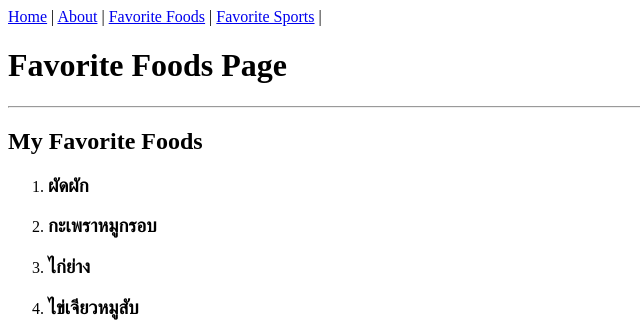
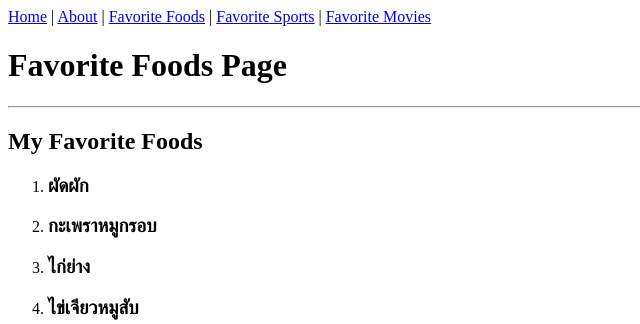
Before and after one commit to Dua555-maker/flask-template, a Flask app: page /favorite/foods in a window 1280 px wide. Shown: the top 324 px of the page, without its empty margins (0-640 px from the left). Run offline with Flask 3, Linux system fonts and the light colour scheme.

Commit message:
add favorite movies route

```diff
--- a/server.py
+++ b/server.py
@@ -30,3 +30,9 @@ def favorite_sports():
 def greeting(username):
     title = 'Welcome Page'
     return render_template('welcome.html',title=title,username=username)
+
+@app.route('/favorite/movies')
+def favorite_movies():
+    title = 'Favorite Movies Page'
+    movies = ['13 ชม. ทหารลับแห่งเบนกาซี','ยุทธการดับจอมอหังการ์อินทรีเหล็ก','พยัคฆ์ร้าย ศูนย์ ศูนย์ ก๊าก สายลับกลับมาป่วน','วีรบุรุษสมรภูมิปาฏิหาริย์','วันปฐพีเดือด']
+    return render_template('fav_movies.html',title=title,movies=movies)
--- a/templates/layout.html
+++ b/templates/layout.html
@@ -10,6 +10,7 @@
   <a href="{{url_for('about')}}">About</a> |
   <a href="{{url_for('favorite_foods')}}">Favorite Foods</a> |
   <a href="{{url_for('favorite_sports')}}">Favorite Sports</a> |
+  <a href="{{url_for('favorite_movies')}}">Favorite Movies</a>
   <h1>{{ title }}</h1>
   <hr>
   {% block content %}{% endblock %}
```
Also changed, not shown: templates/fav_movies.html (added, +17 -0 lines).
